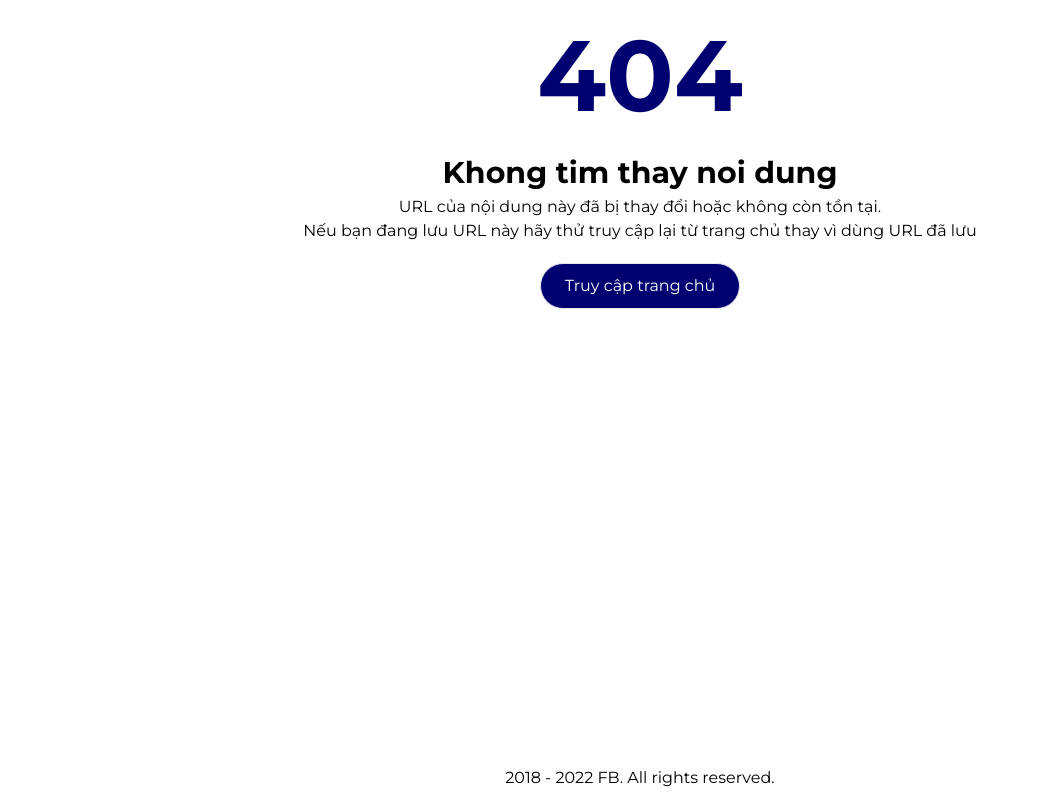
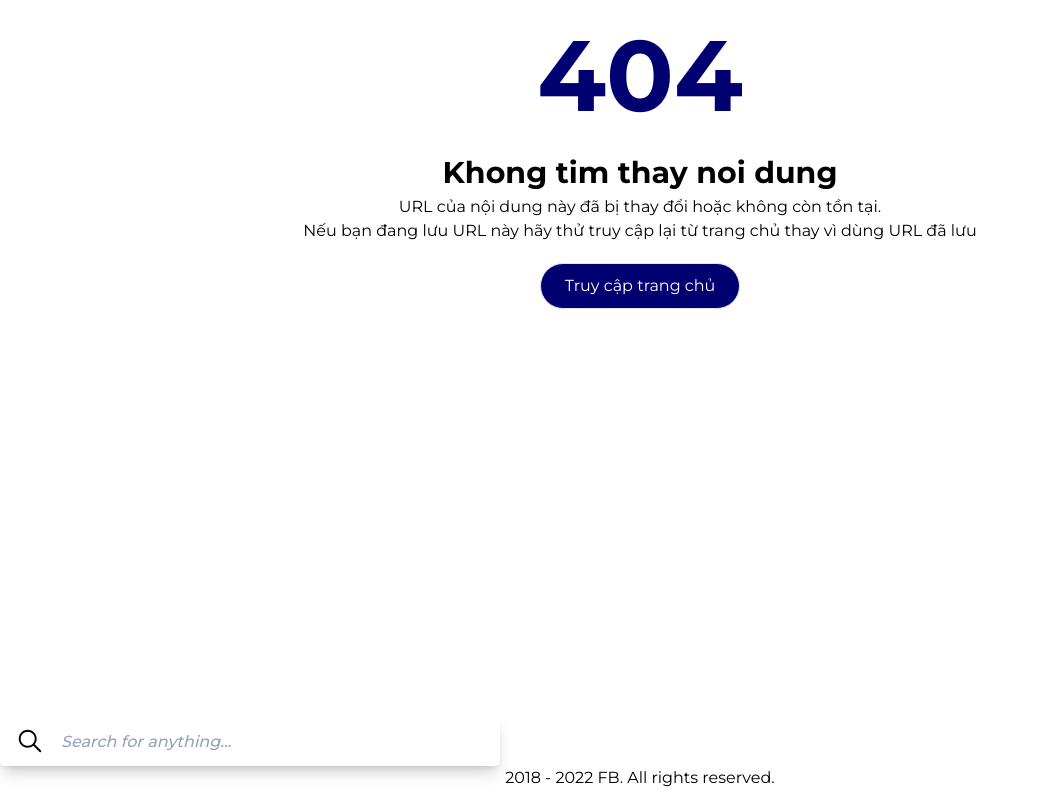
Before and after one commit to khat-mau/job-management, a React (Create React App) app in the folder front-end/: page /abc in a window 1280 px wide. Shown: the whole page, without its empty margins (0-1039 px from the left). Built offline with nearby package versions, Linux system fonts and the light colour scheme; a web font is replaced by a local one.

Commit message:
Create search skeletion v.1 by Cong Danh

```diff
--- /dev/null
+++ b/front-end/src/components/search/Search.jsx
@@ -0,0 +1,46 @@
+import { useState } from 'react';
+import { IoIosSearch, IoIosClose } from 'react-icons/io';
+
+const Search = ({ width, height, placeholder, className }) => {
+    const [text, setText] = useState('');
+
+    const handleSearch = (data) => {
+        setText(data.target.value);
+    };
+
+    const handleClearText = () => {
+        setText('');
+    };
+
+    return (
+        <label className="relative w-[500px] h-[50px] flex items-center min-w-full  md:min-w-[0]">
+            <span className="sr-only">Search</span>
+            <span
+                className="absolute inset-y-0 left-[6%] flex items-center"
+                style={{ transform: 'translateX(-50%)' }}
+            >
+                <IoIosSearch className="text-[30px]" />
+            </span>
+            <input
+                className="placeholder:italic placeholder:text-slate-400 block bg-white h-full w-full border border-[#fff0] rounded-[5px] py-2 px-[12%] focus:outline-none focus:border-purple-600 focus:ring-1 text-base shadow-lg shadow-[#3333] font-medium"
+                placeholder="Search for anything..."
+                type="text"
+                value={text}
+                onChange={(e) => handleSearch(e)}
+            />
+            {text && (
+                <span
+                    className="absolute inset-y-0 right-[6%] flex items-center"
+                    style={{ transform: 'translateX(50%)' }}
+                >
+                    <IoIosClose
+                        className="text-[30px] cursor-pointer"
+                        onClick={() => handleClearText()}
+                    />
+                </span>
+            )}
+        </label>
+    );
+};
+
+export default Search;
--- a/front-end/src/pages/error/Error.jsx
+++ b/front-end/src/pages/error/Error.jsx
@@ -1,17 +1,29 @@
+import Search from '../../components/search/Search';
+
 const Error = () => (
     <>
         <div className="h-[100vh] ">
-            <h1 className="text-[#000070] font-bold text-[100px] text-center">404</h1>
+            <h1 className="text-[#000070] font-bold text-[100px] text-center">
+                404
+            </h1>
             <div className=" text-[30px] font-[1000] text-center">
                 Khong tim thay noi dung
             </div>
-            <h3 className="text-center">URL của nội dung này đã bị thay đổi hoặc không còn tồn tại.<br /> Nếu bạn đang lưu URL này hãy thử truy cập lại từ trang chủ thay vì dùng URL đã lưu</h3>
-            <div className="bg-[#000070] mx-auto w-[200px] text-center mt-[20px] text-white rounded-full border p-[10px]"> Truy cập trang chủ </div>
-            <div className="box-border text-center w-[100%] absolute bottom-[10px]">2018 - 2022 FB. All rights reserved.</div>
+            <h3 className="text-center">
+                URL của nội dung này đã bị thay đổi hoặc không còn tồn tại.
+                <br /> Nếu bạn đang lưu URL này hãy thử truy cập lại từ trang
+                chủ thay vì dùng URL đã lưu
+            </h3>
+            <div className="bg-[#000070] mx-auto w-[200px] text-center mt-[20px] text-white rounded-full border p-[10px]">
+                {' '}
+                Truy cập trang chủ{' '}
+            </div>
+            <div className="box-border text-center w-[100%] absolute bottom-[10px]">
+                <Search />
+                2018 - 2022 FB. All rights reserved.
+            </div>
         </div>
-
     </>
-
 );
 
 export default Error;
```
